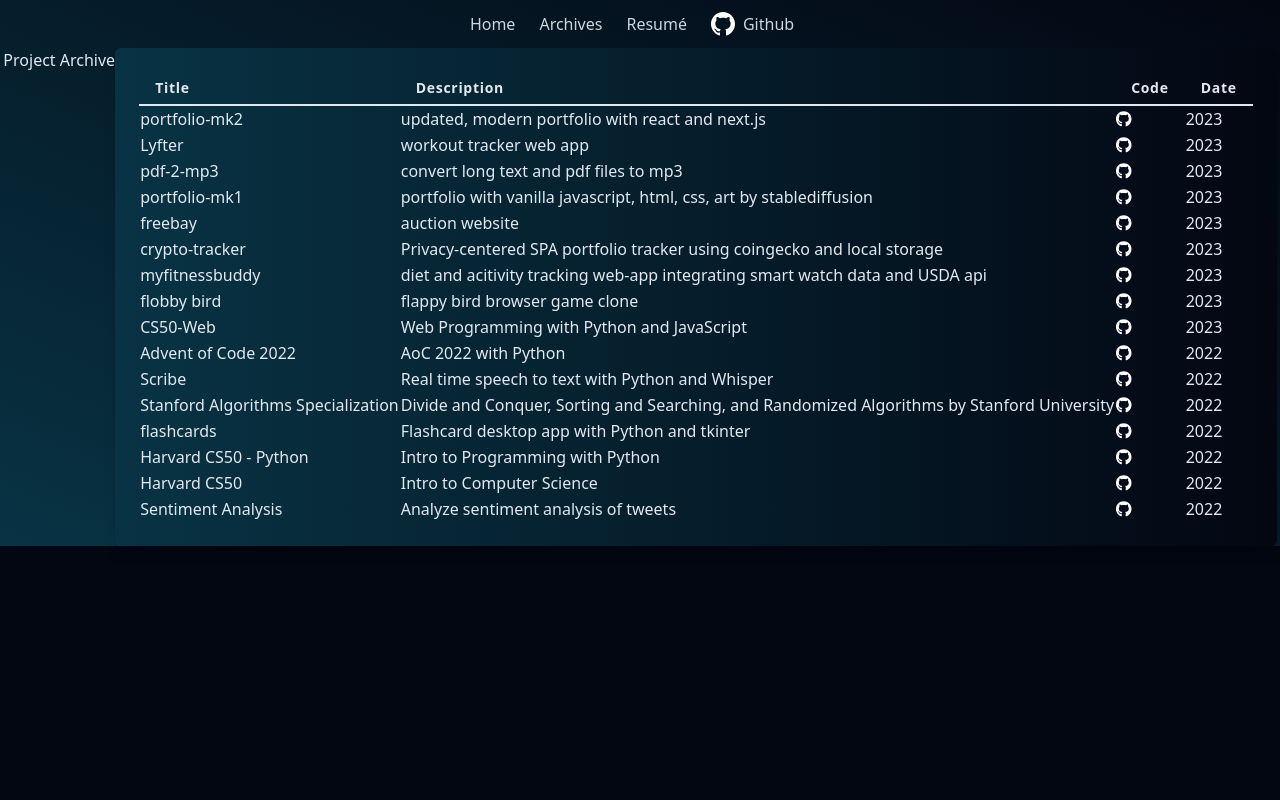
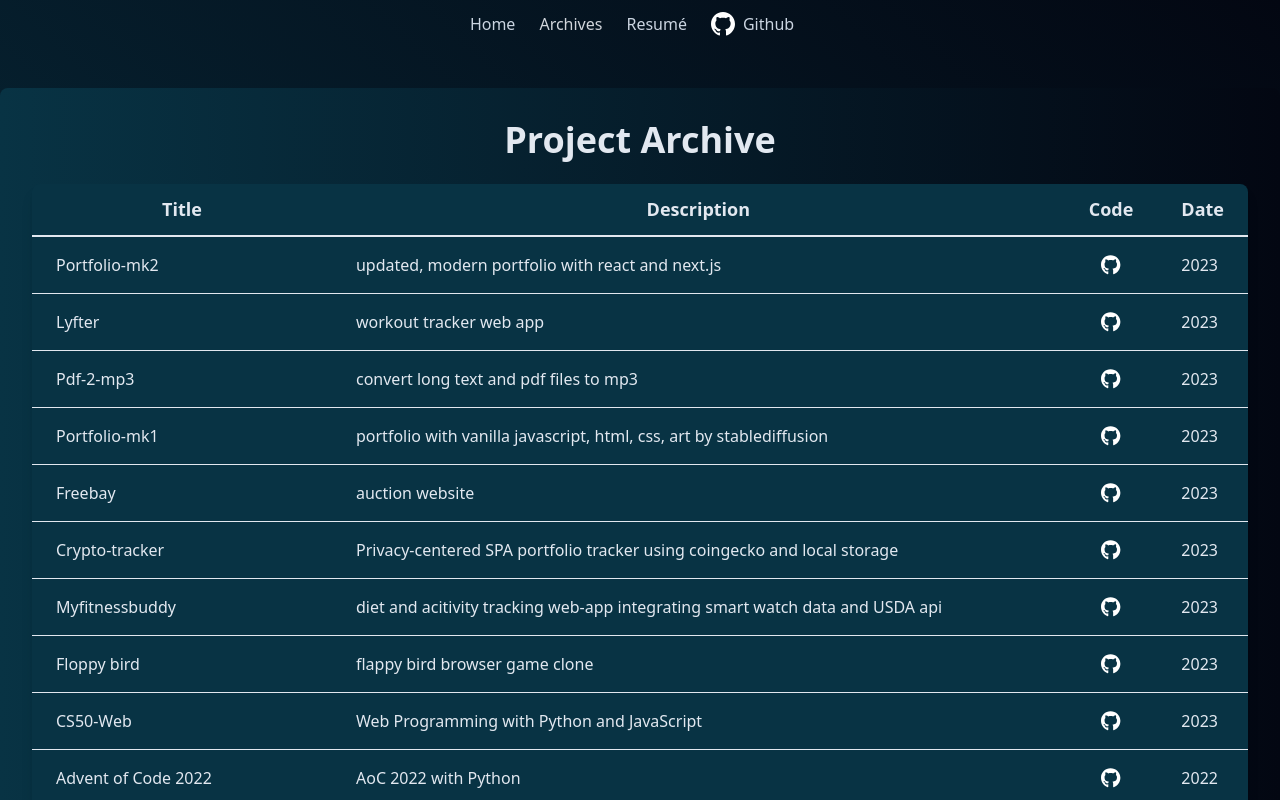
Before and after one commit to JohnZolton/portfolio-mk2, a Next.js app: page /projectarchive in a window 1280 px wide. Shown: the top 800 px of the page. Built offline with nearby package versions, Linux system fonts and the light colour scheme.

Commit message:
table formatting and bg style

```diff
--- a/src/pages/projectarchive.tsx
+++ b/src/pages/projectarchive.tsx
@@ -9,16 +9,16 @@
   return (
     <PageLayout>
       <NavBar></NavBar>
-      <div className="flex flex-row flex-wrap justify-center">
-      Project Archive
-      <div className="bg-gradient-to-r from-cyan-950 to-gray-950 p-6 rounded-md shadow-lg">
-  <table className="table-auto w-full text-slate-200">
+  <div className="flex flex-col items-center justify-center w-full p-8 mx-auto mt-10 text-center bg-gradient-to-r from-cyan-950 to-gray-950 rounded-lg shadow-xl max-w-7xl">
+    <h1 className="mb-6 text-4xl font-semibold text-slate-200">Project Archive</h1>
+    <div className="overflow-x-auto bg-cyan-950 rounded-lg shadow-lg">
+      <table className="min-w-full text-slate-200">
         <thead>
-      <tr>
-        <th className="px-4 py-2 border-b-2 border-slate-200 text-left text-sm leading-4 tracking-wider">Title</th>
-        <th className="px-4 py-2 border-b-2 border-slate-200 text-left text-sm leading-4 tracking-wider">Description</th>
-        <th className="px-4 py-2 border-b-2 border-slate-200 text-left text-sm leading-4 tracking-wider">Code</th>
-        <th className="px-4 py-2 border-b-2 border-slate-200 text-left text-sm leading-4 tracking-wider">Date</th>
+          <tr className="text-lg leading-normal text-slate-200">
+            <th className="px-6 py-3 text-center border-b-2 border-slate-200">Title</th>
+            <th className="px-6 py-3 text-center border-b-2 border-slate-200">Description</th>
+            <th className="px-6 py-3 text-center border-b-2 border-slate-200">Code</th>
+            <th className="px-6 py-3 text-center border-b-2 border-slate-200">Date</th>
           </tr>
         </thead>
         <tbody>
@@ -34,7 +34,6 @@
         </tbody>
       </table>
     </div>
-
   </div>
     </PageLayout>
   );
@@ -51,27 +50,26 @@
 
 function TableRow({title, description, github, date}: ProjectInfo){
     return (
-        <tr>
-            <td>{title}</td>
-            <td>{description}</td>
-            <td>
-                <Link legacyBehavior href={github}>
+        <tr className="text-base text-slate-200 text-left border-slate-200 border-b hover:bg-slate-700">
+            <td className="px-6 py-4   ">{title}</td>
+            <td className="px-6 py-4">{description}</td>
+            <td className="px-6 py-4 text-center   ">
                 <a
+                href={github}
                 target="_blank"
                 rel="noopener noreferrer"
                 className="text-white transition duration-300 hover:text-red-500">
-                  <FontAwesomeIcon icon={faGithub} />
+                  <FontAwesomeIcon icon={faGithub} size="lg"/>
                 </a>
-                </Link>
             </td>
-            <td>{date}</td>
+            <td className="px-6 py-4">{date}</td>
         </tr>
     )
 }
 
 const projects: ProjectInfo[] = [
     {
-        title: "portfolio-mk2",
+        title: "Portfolio-mk2",
         description: "updated, modern portfolio with react and next.js",
         github: "https://github.com/JohnZolton/portfolio-mk2",
         date: 2023
@@ -83,37 +81,37 @@
         date: 2023
 },
     {
-        title: "pdf-2-mp3",
+        title: "Pdf-2-mp3",
         description: "convert long text and pdf files to mp3",
         github: "https://github.com/JohnZolton/pdf-2-mp3-two",
         date: 2023
 },
     {
-        title: "portfolio-mk1",
+        title: "Portfolio-mk1",
         description: "portfolio with vanilla javascript, html, css, art by stablediffusion",
         github: "https://github.com/JohnZolton/johnzolton.github.io",
         date: 2023
 },
     {
-        title: "freebay",
+        title: "Freebay",
         description: "auction website",
         github: "https://github.com/JohnZolton/freebay",
         date: 2023
 },
     {
-        title: "crypto-tracker",
+        title: "Crypto-tracker",
         description: "Privacy-centered SPA portfolio tracker using coingecko and local storage",
         github: "https://github.com/JohnZolton/crypto-tracker",
         date: 2023
 },
     {
-        title: "myfitnessbuddy",
+        title: "Myfitnessbuddy",
         description: "diet and acitivity tracking web-app integrating smart watch data and USDA api",
         github: "https://github.com/JohnZolton/fitness",
         date: 2023
 },
     {
-        title: "flobby bird",
+        title: "Floppy bird",
         description: "flappy bird browser game clone",
         github: "https://github.com/JohnZolton/flobby-bird",
         date: 2023
@@ -143,7 +141,7 @@
         date: 2022
 },
     {
-        title: "flashcards",
+        title: "Flashcards",
         description: "Flashcard desktop app with Python and tkinter",
         github: "https://github.com/JohnZolton/flashcards",
         date: 2022
@@ -162,7 +160,7 @@
 },
     {
         title: "Sentiment Analysis",
-        description: "Analyze sentiment analysis of tweets",
+        description: "Analyze sentiment of tweets with python",
         github: "https://github.com/JohnZolton/Sentiment-analysis",
         date: 2022
 },
```
Also changed, not shown: public/wallpaper.jpg (added). Lines whose indentation alone changed are shown as unchanged.
